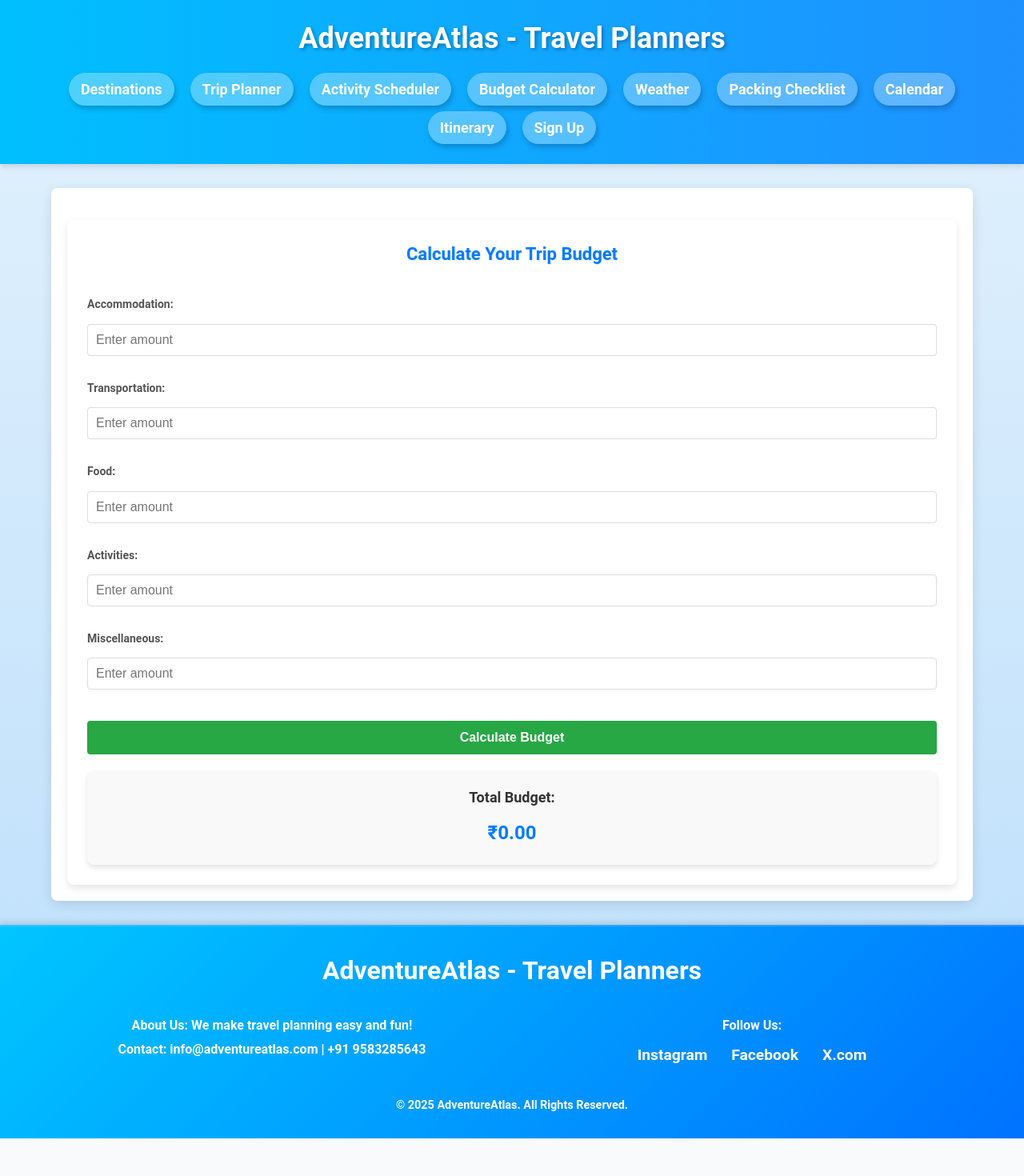
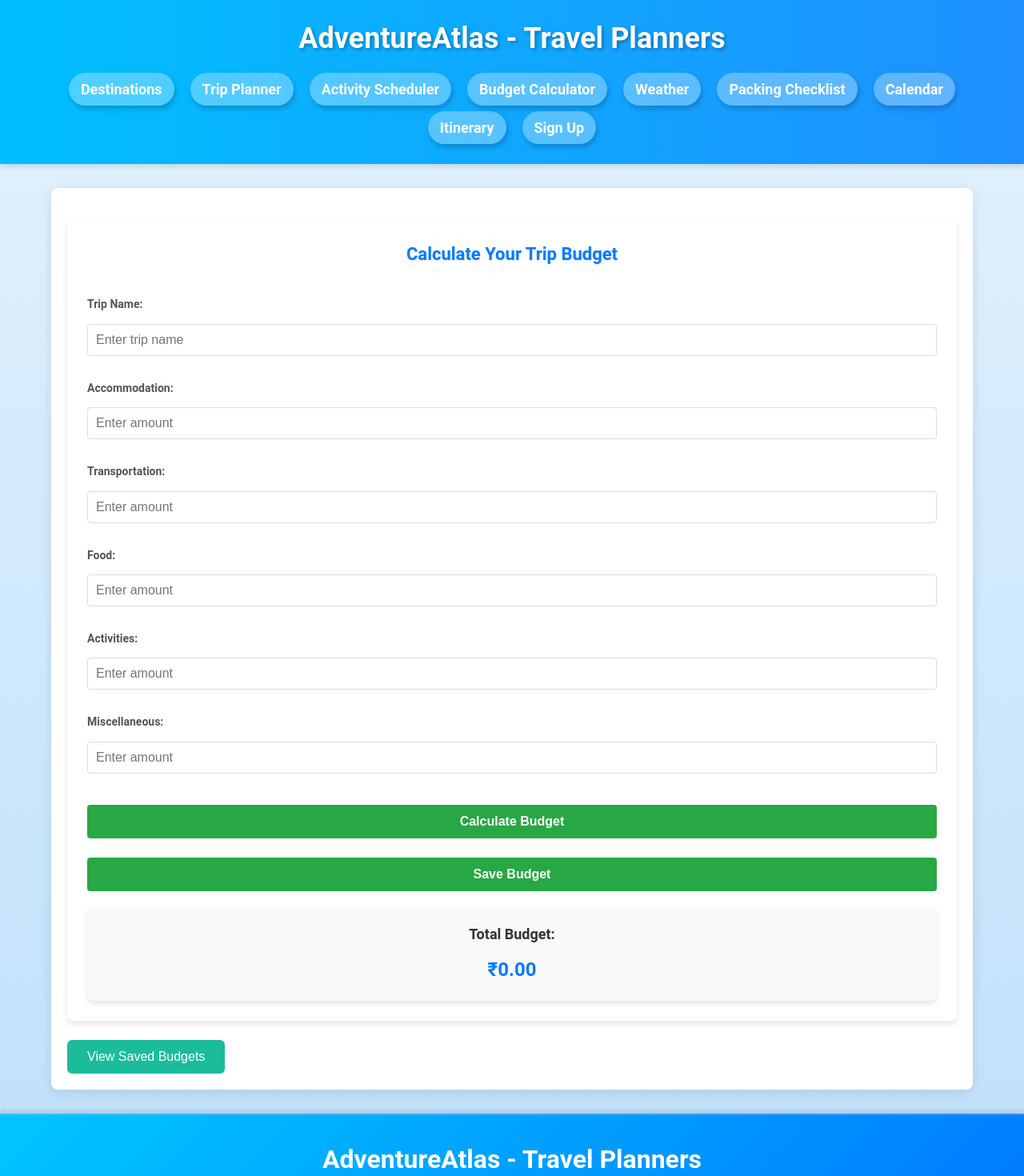
Before and after one commit to Nav73/Travelitineraryproject, a React (Vite) app in the folder frontend/: page /budget in a window 1280 px wide. Shown: the top 1470 px of the page at 80% size. Before the commit the page ends 1423 px from the top, so only its background shows below. Built offline with nearby package versions, Linux system fonts and the light colour scheme.

Commit message:
budget.jsx db added

```diff
--- a/frontend/src/pages/budget.jsx
+++ b/frontend/src/pages/budget.jsx
@@ -1,16 +1,23 @@
-import React, { useState } from "react";
+import React, { useState, useEffect } from "react";
 import { Link } from "react-router-dom";
 import "../css/budget.css";
 import Header from "../components/header";
 import Footer from "../components/footer";
+
+const API_BASE_URL = import.meta.env.VITE_API_BASE_URL;
+
 const Budget = () => {
+  const [tripName, setTripName] = useState("");
   const [accommodation, setAccommodation] = useState("");
   const [transportation, setTransportation] = useState("");
   const [food, setFood] = useState("");
   const [activities, setActivities] = useState("");
   const [miscellaneous, setMiscellaneous] = useState("");
   const [totalBudget, setTotalBudget] = useState(0);
+  const [savedBudgets, setSavedBudgets] = useState([]);
+  const [showSavedBudgets, setShowSavedBudgets] = useState(false);
 
+  // Calculate the total budget
   const handleCalculate = (e) => {
     e.preventDefault();
     const total =
@@ -22,6 +29,70 @@ const Budget = () => {
     setTotalBudget(total);
   };
 
+  // Save the budget
+  const saveBudget = async () => {
+    if (!tripName || totalBudget === 0) {
+      alert("Please enter a trip name and calculate the budget.");
+      return;
+    }
+
+    const budgetData = {
+      tripName,
+      accommodation: parseFloat(accommodation) || 0,
+      transportation: parseFloat(transportation) || 0,
+      food: parseFloat(food) || 0,
+      activities: parseFloat(activities) || 0,
+      miscellaneous: parseFloat(miscellaneous) || 0,
+      totalBudget,
+    };
+
+    try {
+      const response = await fetch(`${API_BASE_URL}/api/budgets`, {
+        method: "POST",
+        headers: {
+          "Content-Type": "application/json",
+        },
+        body: JSON.stringify(budgetData),
+      });
+
+      if (response.ok) {
+        alert("Budget saved successfully!");
+        setTripName("");
+        setAccommodation("");
+        setTransportation("");
+        setFood("");
+        setActivities("");
+        setMiscellaneous("");
+        setTotalBudget(0);
+      } else {
+        alert("Error saving budget.");
+      }
+    } catch (error) {
+      console.error("Error saving budget:", error);
+      alert("Error saving budget.");
+    }
+  };
+
+  // Fetch saved budgets
+  const fetchSavedBudgets = async () => {
+    try {
+      const response = await fetch(`${API_BASE_URL}/api/budgets`);
+      const data = await response.json();
+      setSavedBudgets(data);
+    } catch (error) {
+      console.error("Error fetching budgets:", error);
+      alert("Error fetching budgets.");
+    }
+  };
+
+  // Toggle display of saved budgets
+  const handleViewSavedBudgets = () => {
+    if (!showSavedBudgets) {
+      fetchSavedBudgets();
+    }
+    setShowSavedBudgets(!showSavedBudgets);
+  };
+
   return (
     <div>
       <Header />
@@ -30,6 +101,16 @@ const Budget = () => {
         <section className="budget-calculator">
           <h2>Calculate Your Trip Budget</h2>
           <form onSubmit={handleCalculate}>
+            <label htmlFor="trip-name">Trip Name:</label>
+            <input
+              type="text"
+              id="trip-name"
+              placeholder="Enter trip name"
+              value={tripName}
+              onChange={(e) => setTripName(e.target.value)}
+              required
+            />
+
             <label htmlFor="accommodation">Accommodation:</label>
             <input
               type="number"
@@ -81,6 +162,9 @@ const Budget = () => {
             />
 
             <button type="submit">Calculate Budget</button>
+            <button type="button" onClick={saveBudget}>
+              Save Budget
+            </button>
           </form>
 
           <div className="budget-result">
@@ -88,6 +172,33 @@ const Budget = () => {
             <p id="totalBudget">₹{totalBudget.toFixed(2)}</p>
           </div>
         </section>
+
+        <button onClick={handleViewSavedBudgets}>
+          {showSavedBudgets ? "Hide Saved Budgets" : "View Saved Budgets"}
+        </button>
+
+        {showSavedBudgets && (
+          <section className="saved-budgets">
+            <h2>Saved Budgets</h2>
+            <ul>
+              {savedBudgets.length > 0 ? (
+                savedBudgets.map((budget) => (
+                  <li key={budget._id}>
+                    <strong>{budget.tripName}</strong> <br />
+                    Total Budget: ₹{budget.totalBudget.toFixed(2)} <br />
+                    Accommodation: ₹{budget.accommodation} <br />
+                    Transportation: ₹{budget.transportation} <br />
+                    Food: ₹{budget.food} <br />
+                    Activities: ₹{budget.activities} <br />
+                    Miscellaneous: ₹{budget.miscellaneous}
+                  </li>
+                ))
+              ) : (
+                <p>No saved budgets yet.</p>
+              )}
+            </ul>
+          </section>
+        )}
       </div>
       <Footer />
     </div>
```
Also changed, not shown: 2 other files (tests, documents, lock files or other folders).
